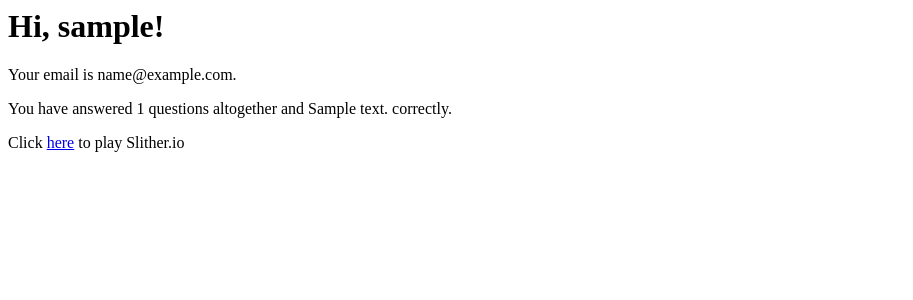
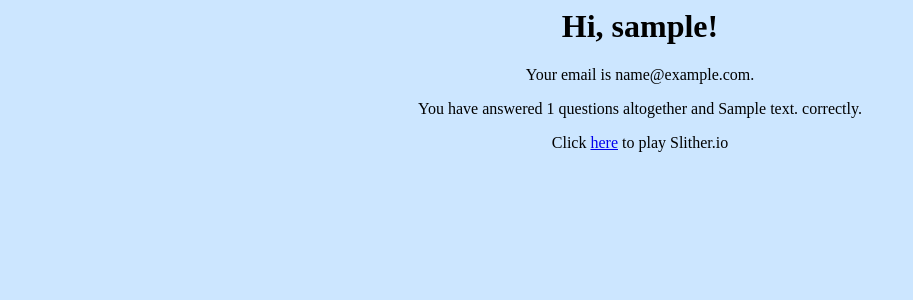
Before and after one commit to wellesleygwc/2016, a Flask app: template question-of-the-day/templates/Profile.html in a window 1280 px wide. Shown: the top 300 px of the page, without its empty margins (0-913 px from the left). Run offline with Flask 2, Linux system fonts and the light colour scheme; the template is opened without the code that fills it: most values are stand-ins (such as "Sample title", 1, 10 or a date in 2020); parts of the project's set-up code (start-up, migrations or seed data) failed here and were passed over.

Commit message:
Added CSS

```diff
--- a/question-of-the-day/static/styles.css
+++ b/question-of-the-day/static/styles.css
@@ -2,6 +2,29 @@
         text-align: center;
         background-color: rgb(204, 230, 255);
         }
+    #hi {
+
+
+
+    }
+
+    #email {
+
+
+
+    }
+
+    #total {
+
+
+
+    }
+
+    #link {
+
+
+
+    }
 
     p1 {
         color: rgb(0, 188, 186);
--- a/question-of-the-day/templates/Profile.html
+++ b/question-of-the-day/templates/Profile.html
@@ -1,11 +1,10 @@
 <html>
   <head>
     <title>Home Page</title>
+      <link rel="stylesheet" type="text/css" href="static/styles.css">
   </head>
   <body>
-    <h1>Hi, {{username}}!</h1>
-    <p>Your email is {{email}}.</p>
-    <p>You have answered {{total_answers}} questions altogether and {{right_answers}} correctly.</p>
-    <p>Click <a href="http://slither.io/">here</a> to play Slither.io</p>
-  </body>
-</html>
+    <h1 id="hi">Hi, {{username}}!</h1>
+    <p id="email">Your email is {{email}}.</p>
+    <p id="total">You have answered {{total_answers}} questions altogether and {{right_answers}} correctly.</p>
+    <p id="link">Click <a href="http://slither.io/">here</a> to play Slither.io </p>
```
